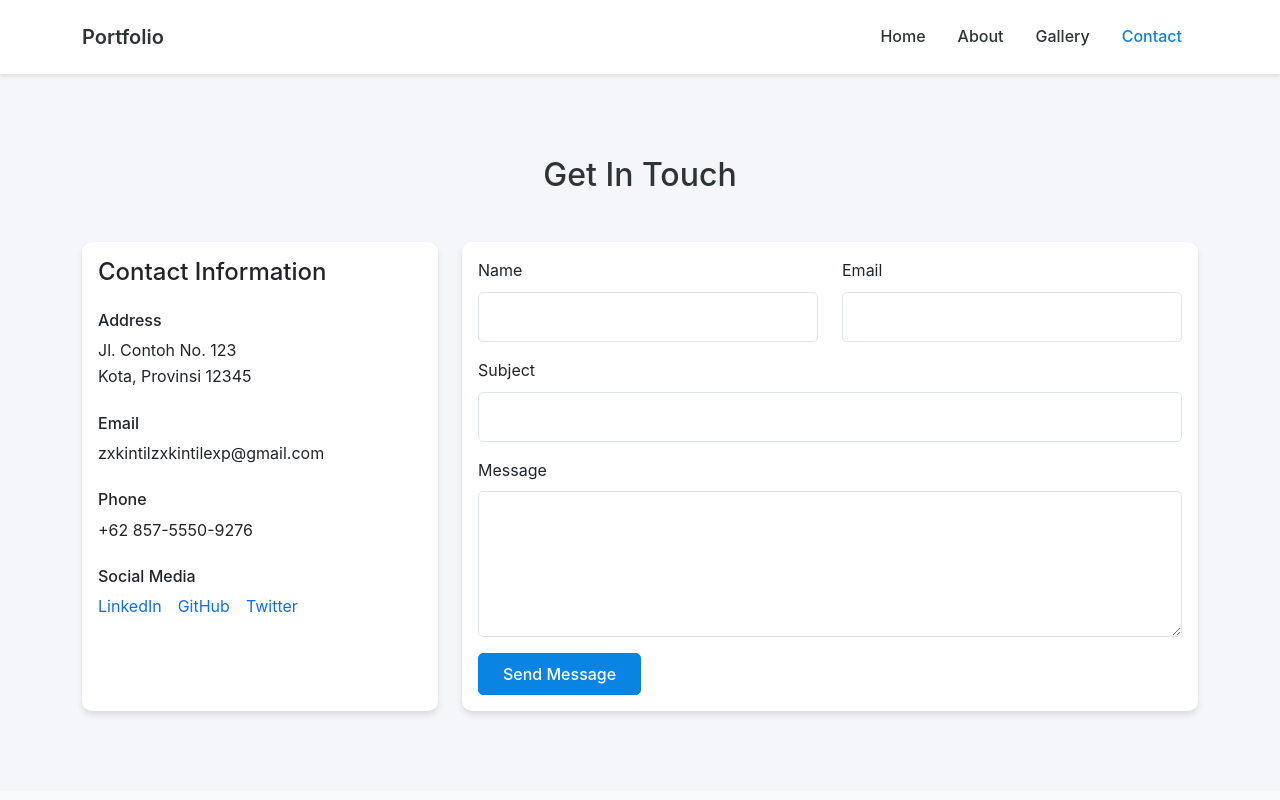
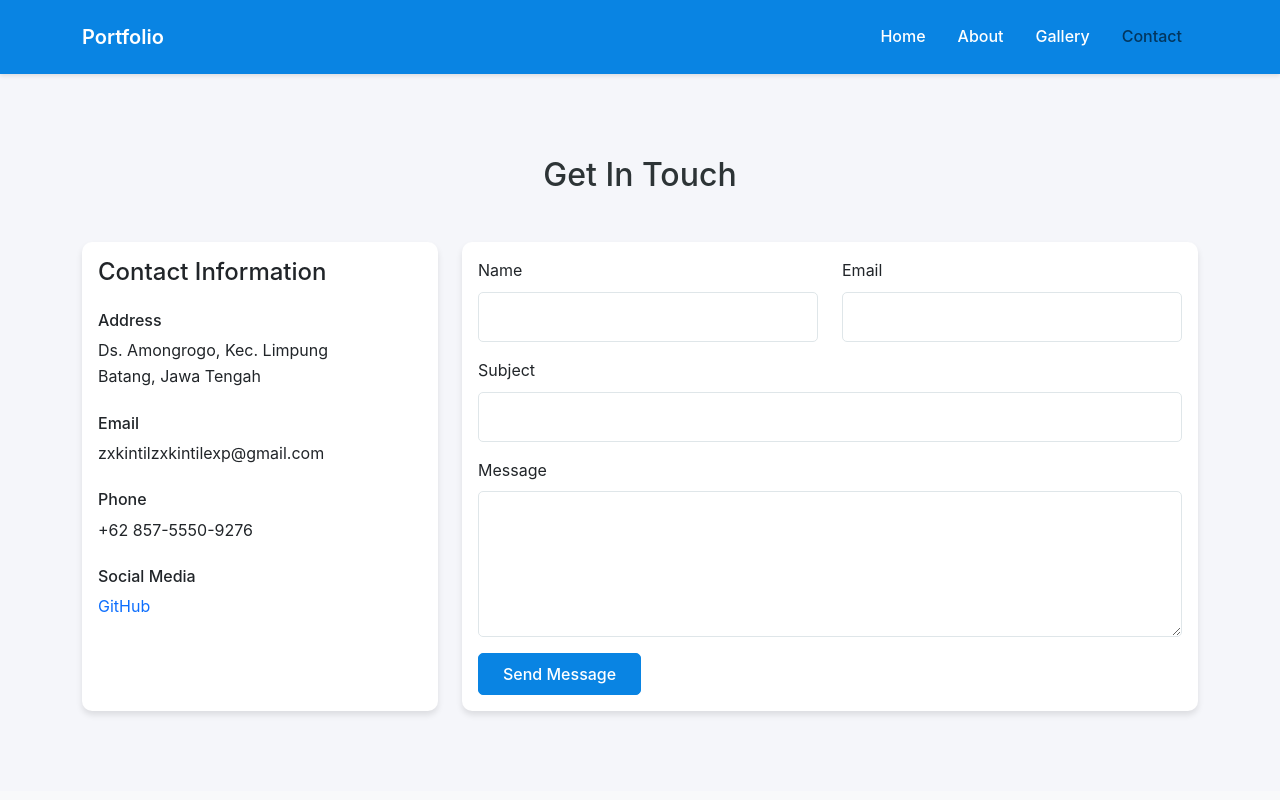
Before and after one commit to Prudenta/portfolio-denta, a plain HTML site: page contact.html in a window 1280 px wide. Shown: the top 800 px of the page. Drawn offline with nearby package versions, Linux system fonts and the light colour scheme.

Commit message:
Upload rev 0.2

```diff
--- a/contact.html
+++ b/contact.html
@@ -40,8 +40,8 @@
 
                             <div class="mb-4">
                                 <h5 class="h6 mb-2">Address</h5>
-                                <p class="mb-0">Jl. Contoh No. 123</p>
-                                <p>Kota, Provinsi 12345</p>
+                                <p class="mb-0">Ds.  Amongrogo, Kec. Limpung</p>
+                                <p>Batang, Jawa Tengah</p>
                             </div>
 
                             <div class="mb-4">
@@ -57,9 +57,7 @@
                             <div>
                                 <h5 class="h6 mb-2">Social Media</h5>
                                 <div class="d-flex gap-3">
-                                    <a href="#" class="text-decoration-none">LinkedIn</a>
-                                    <a href="#" class="text-decoration-none">GitHub</a>
-                                    <a href="#" class="text-decoration-none">Twitter</a>
+                                    <a href="https://github.com/Prudenta" class="text-decoration-none">GitHub</a>
                                 </div>
                             </div>
                         </div>
--- a/css/style.css
+++ b/css/style.css
@@ -2,9 +2,11 @@
 :root {
     --primary-color: #2d3436;
     --secondary-color: #0984e3;
+    --secondary-color2: #03365e;
     --accent-color: #00b894;
     --bg-color: #f5f6fa;
     --text-color: #2d3436;
+    --text-color2: #ffffff;
     --light-gray: #dfe6e9;
     --white: #ffffff;
 }
@@ -18,25 +20,25 @@ body {
 
 /* Navigation */
 .navbar {
-    background-color: var(--white);
+    background-color: var(--secondary-color);
     box-shadow: 0 2px 4px rgba(0,0,0,0.1);
     padding: 1rem 0;
 }
 
 .navbar-brand {
     font-weight: 600;
-    color: var(--primary-color);
+    color: var(--text-color2);
 }
 
 .nav-link {
     font-weight: 500;
-    color: var(--text-color) !important;
+    color: var(--text-color2) !important;
     padding: 0.5rem 1rem !important;
     transition: color 0.3s ease;
 }
 
 .nav-link:hover, .nav-link.active {
-    color: var(--secondary-color) !important;
+    color: var(--secondary-color2) !important;
 }
 
 /* Hero Section */
```
Also changed, not shown: js/script.js (+0 -7 lines).
